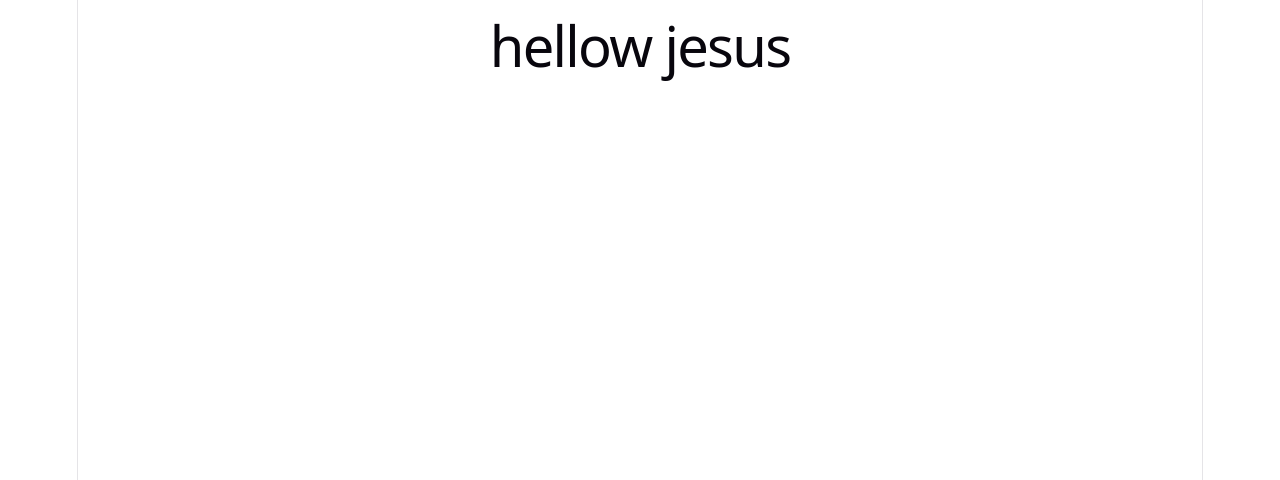
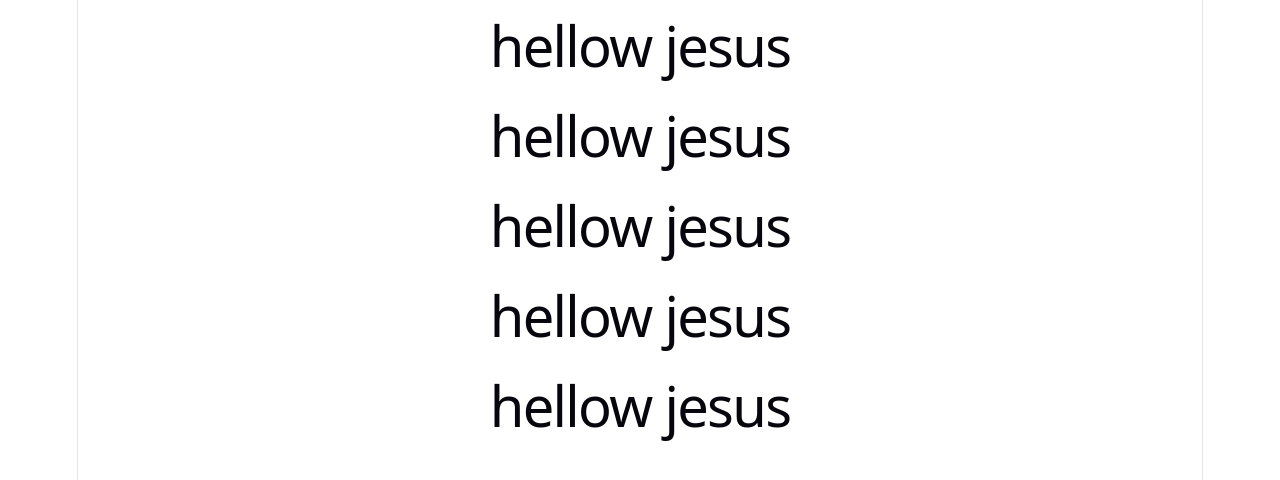
Before and after one commit to josephkhella2027-lang/devops-github-one, a React (Vite) app in the folder frontend/train/: page / in a window 1280 px wide. Shown: the top 480 px of the page. Built offline with nearby package versions, Linux system fonts and the light colour scheme.

Commit message:
add anew header

```diff
--- a/frontend/train/src/App.tsx
+++ b/frontend/train/src/App.tsx
@@ -6,6 +6,11 @@ function App() {
   return (
     <>
     <h1> hellow jesus</h1>
+        <h1> hellow jesus</h1>
+    <h1> hellow jesus</h1>
+    <h1> hellow jesus</h1>
+    <h1> hellow jesus</h1>
+
 
     </>
   )
```
